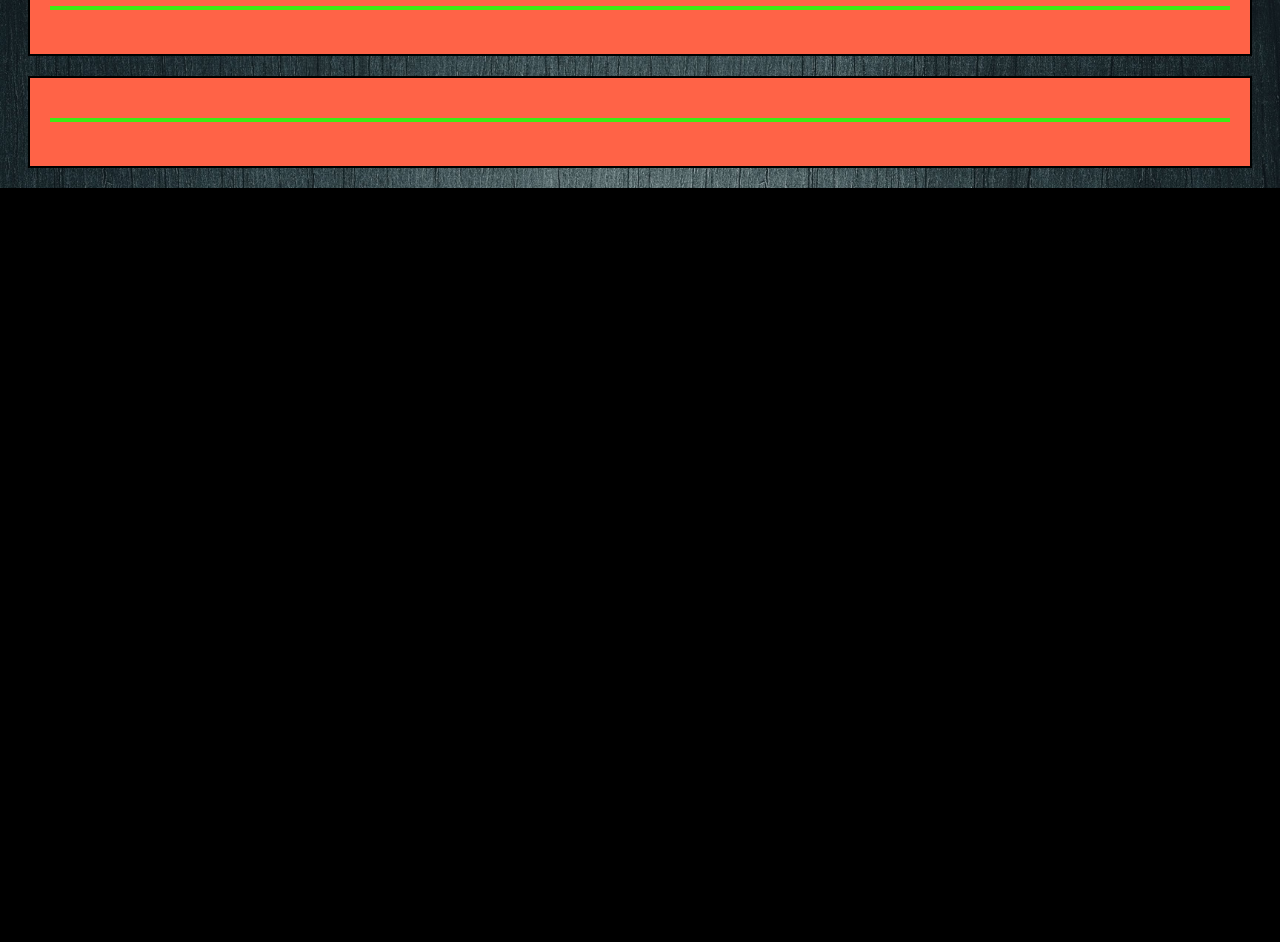
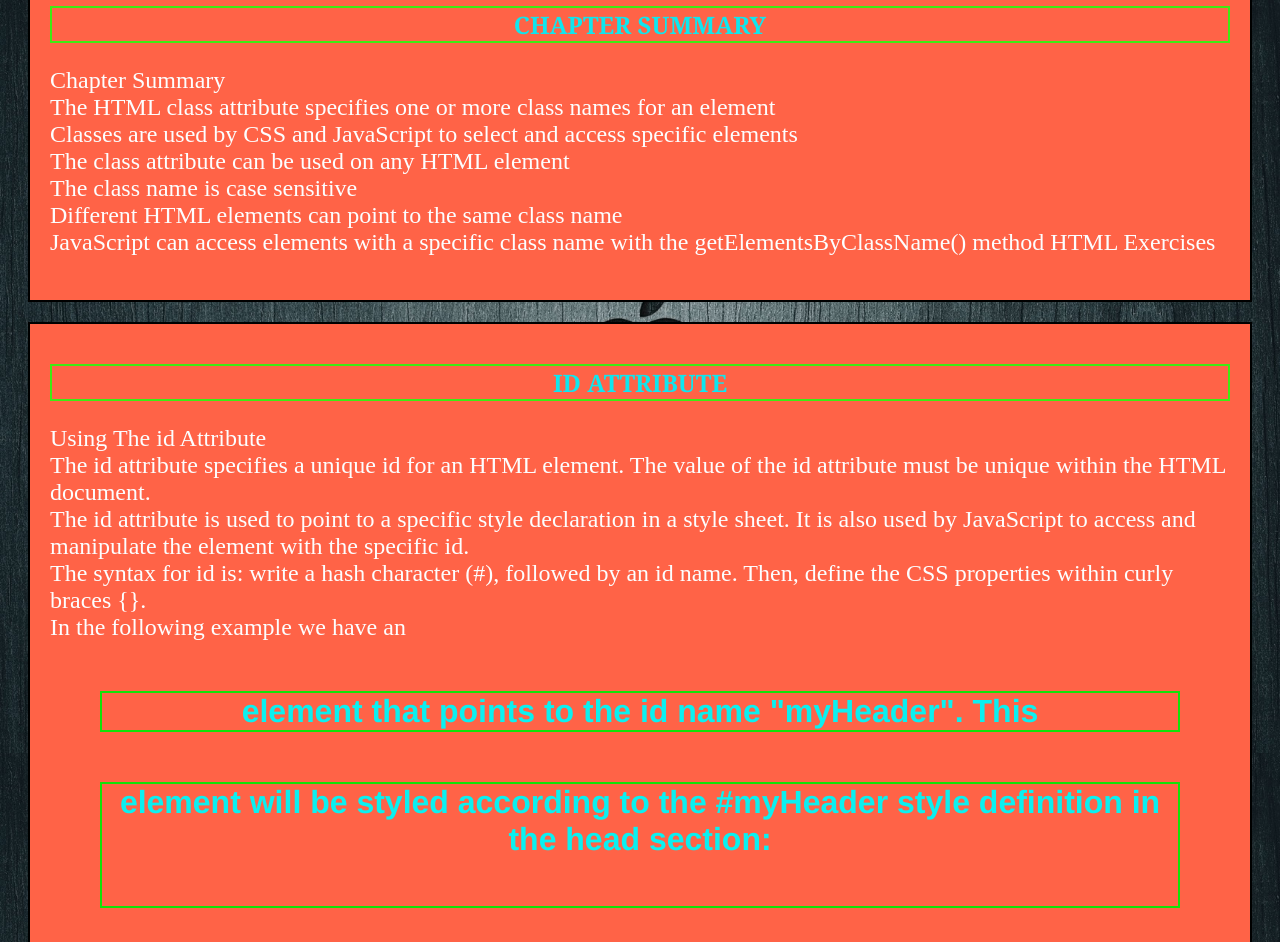
Before and after one commit to rukfa2670/Rukfa-, a plain HTML site: page index.html in a window 1280 px wide. Shown: the part 4847-5789 px from the top of the page. Before the commit the page ends 5035 px from the top, so only its background shows below. Drawn offline with Linux system fonts and the light colour scheme.

Commit message:
id attribute

```diff
--- a/index.html
+++ b/index.html
@@ -175,13 +175,27 @@
     </div>
 
 <div class="city" style="background-color: tomato;color: aqua;padding: 20px; margin: 20px;border: 2px solid black;">
-<h2></h2>
-<p></p>
+<h2>CHAPTER SUMMARY</h2>
+<p>Chapter Summary<br>
+   The HTML class attribute specifies one or more class names for an element<br>
+   Classes are used by CSS and JavaScript to select and access specific elements<br>
+   The class attribute can be used on any HTML element<br>
+   The class name is case sensitive<br>
+   Different HTML elements can point to the same class name<br>
+   JavaScript can access elements with a specific class name with the getElementsByClassName() method HTML Exercises</p>
 </div>
 
 <div class="city" style="background-color: tomato;color: aqua;padding: 20px; margin: 20px;border: 2px solid black;">
-<h2></h2>
-<p></p>
+<h2>ID ATTRIBUTE</h2>
+<p>Using The id Attribute<br>
+   The id attribute specifies a unique id for an HTML element. The value of the id attribute must be unique within the HTML document.<br>
+
+   The id attribute is used to point to a specific style declaration in a style sheet. It is also used by JavaScript to access and manipulate the element with the specific id.<br>
+
+   The syntax for id is: write a hash character (#), followed by an id name. Then, define the CSS properties within curly braces {}.<br>
+
+   In the following example we have an <h1> element that points to the id name "myHeader". This <h1> element will be styled according to the #myHeader style definition in<br>
+       the head section:</p>
 </div>
     </body>
     </html>
```
